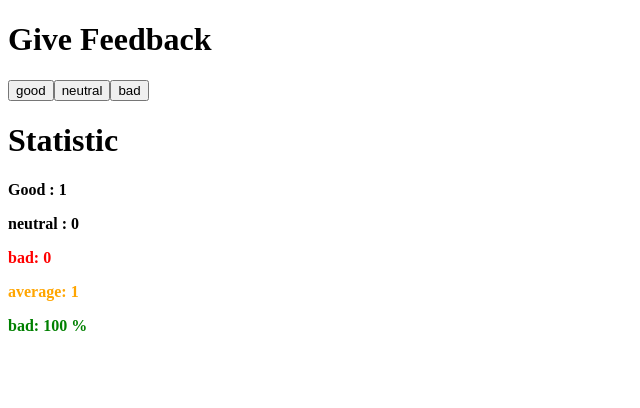
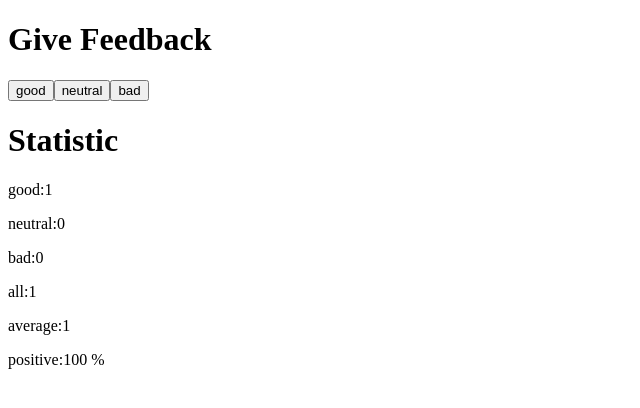
Before and after one commit to PLASTICPEO/1.7-unicafe-step2, a React (Create React App) app: page / in a window 1280 px wide. Both pictures are taken after a click on the button "good". Shown: the top 408 px of the page, without its empty margins (0-640 px from the left). Built offline with nearby package versions, Linux system fonts and the light colour scheme.

Commit message:
part1 unicafe-2

```diff
--- a/src/App.js
+++ b/src/App.js
@@ -10,7 +10,6 @@
   const all = good + neutral + bad;
   const average = (good - bad) / all;
   const positive = (all ? (good * 100) / all : 0) + " %";
-  console.log(average);
 
   return (
     <div>
@@ -23,6 +22,7 @@
         good={good}
         neutral={neutral}
         bad={bad}
+        all={all}
         average={average}
         positive={positive}
       />
--- a/src/Components/Statistic/statistic.js
+++ b/src/Components/Statistic/statistic.js
@@ -1,24 +1,24 @@
-const Statistic = ({ good, neutral, bad, average, positive }) => {
-  if (good === 0 && neutral === 0 && bad === 0) {
+const StatisticLine = ({ text, value }) => {
+  console.log(text, value);
+  return (
+    <p>
+      {text}:{value}
+    </p>
+  );
+};
+
+const Statistic = ({ good, neutral, bad, all, average, positive }) => {
+  if (!good && !neutral && !bad) {
     return <h3>No feedback given</h3>;
   } else {
     return (
       <div>
-        <p>
-          <strong>Good : {good}</strong>
-        </p>
-        <p>
-          <strong>neutral : {neutral}</strong>
-        </p>
-        <p>
-          <strong style={{ color: "red" }}>bad: {bad}</strong>
-        </p>
-        <p>
-          <strong style={{ color: "orange" }}>average: {average}</strong>
-        </p>
-        <p style={{ color: "green" }}>
-          <strong>bad: {positive}</strong>
-        </p>
+        <StatisticLine text="good" value={good} />
+        <StatisticLine text="neutral" value={neutral} />
+        <StatisticLine text="bad" value={bad} />
+        <StatisticLine text="all" value={all} />
+        <StatisticLine text="average" value={average} />
+        <StatisticLine text="positive" value={positive} />
       </div>
     );
   }
```
